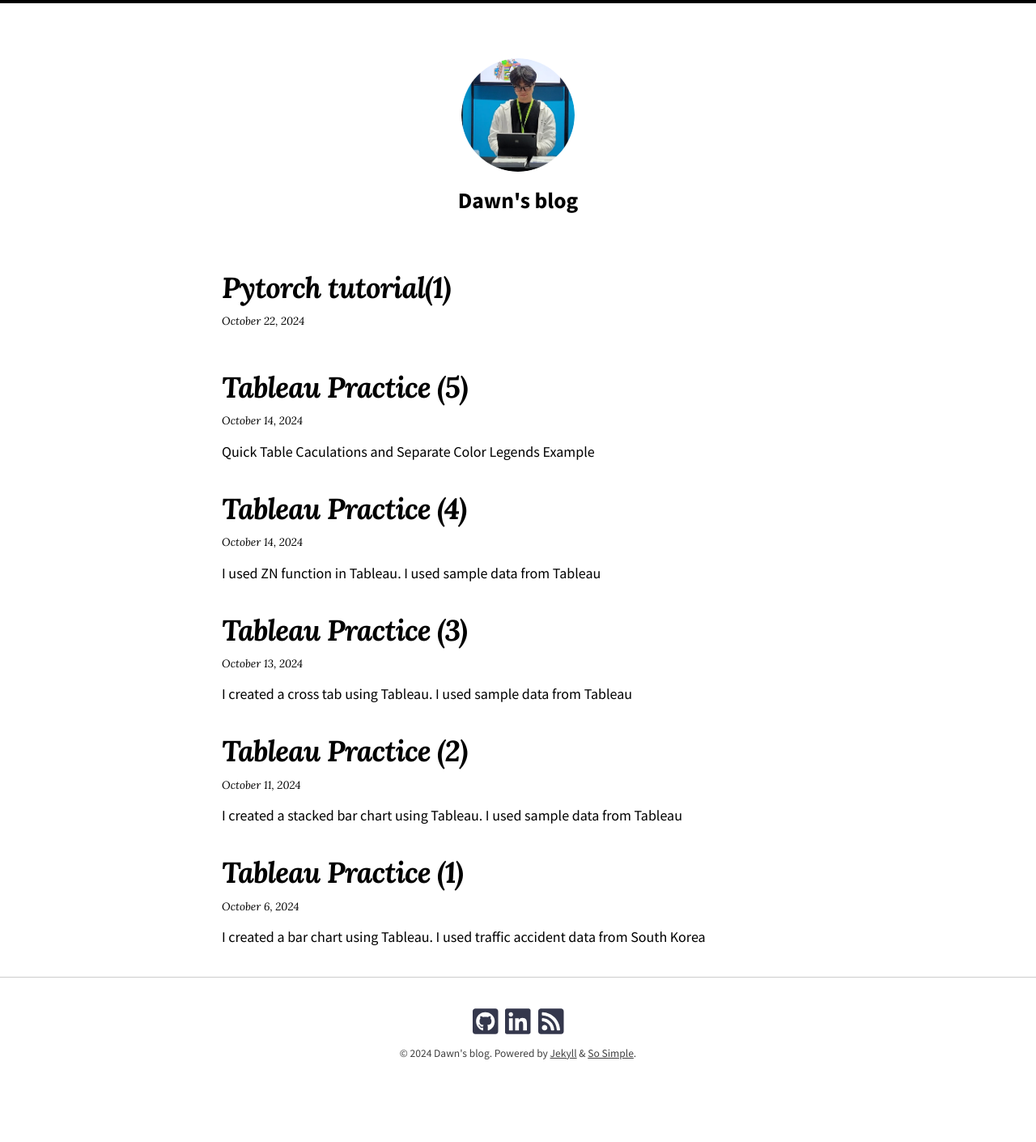
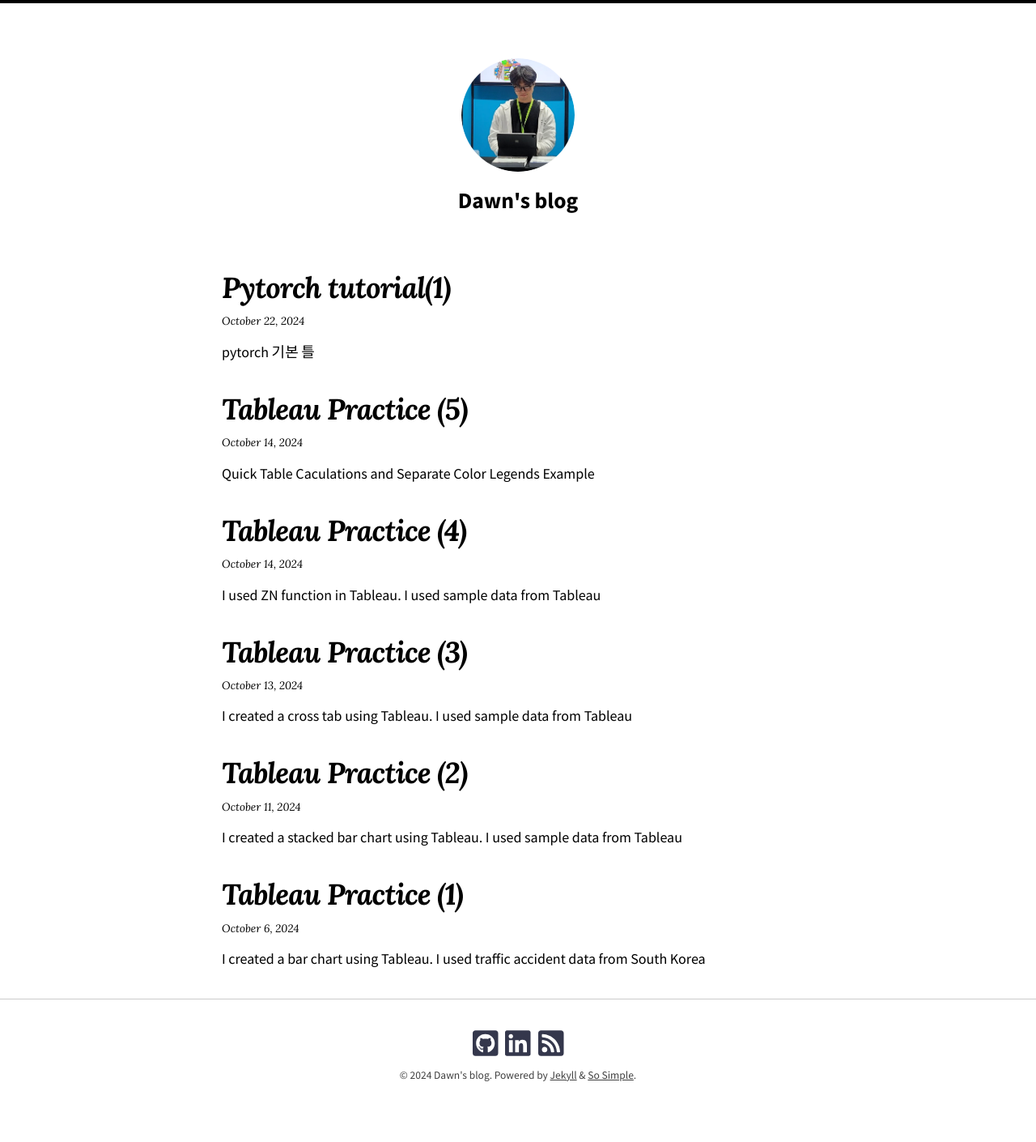
Before and after one commit to dongdongju96/dongdongju96.github.io, a Jekyll site: the page built from index.html, in a window 1280 px wide. Shown: the whole page at 81% size. Built offline with Jekyll 4.4.1, drawn with Linux system fonts in a browser that asks for light colours; nearby versions of some CDN libraries; the list of posts is cut into pages by our own code; before the commit the page ends 1383 px from its top, so only the background shows below that.

Commit message:
Update excerpt

```diff
--- a/_posts/2024-10-22-pytorch-1.md
+++ b/_posts/2024-10-22-pytorch-1.md
@@ -1,6 +1,6 @@
 ---
 title: "Pytorch tutorial(1)"
-excerpt: ""
+excerpt: "pytorch 기본 틀"
 categories:
   - Pytorch tutorial
 tags:
```
